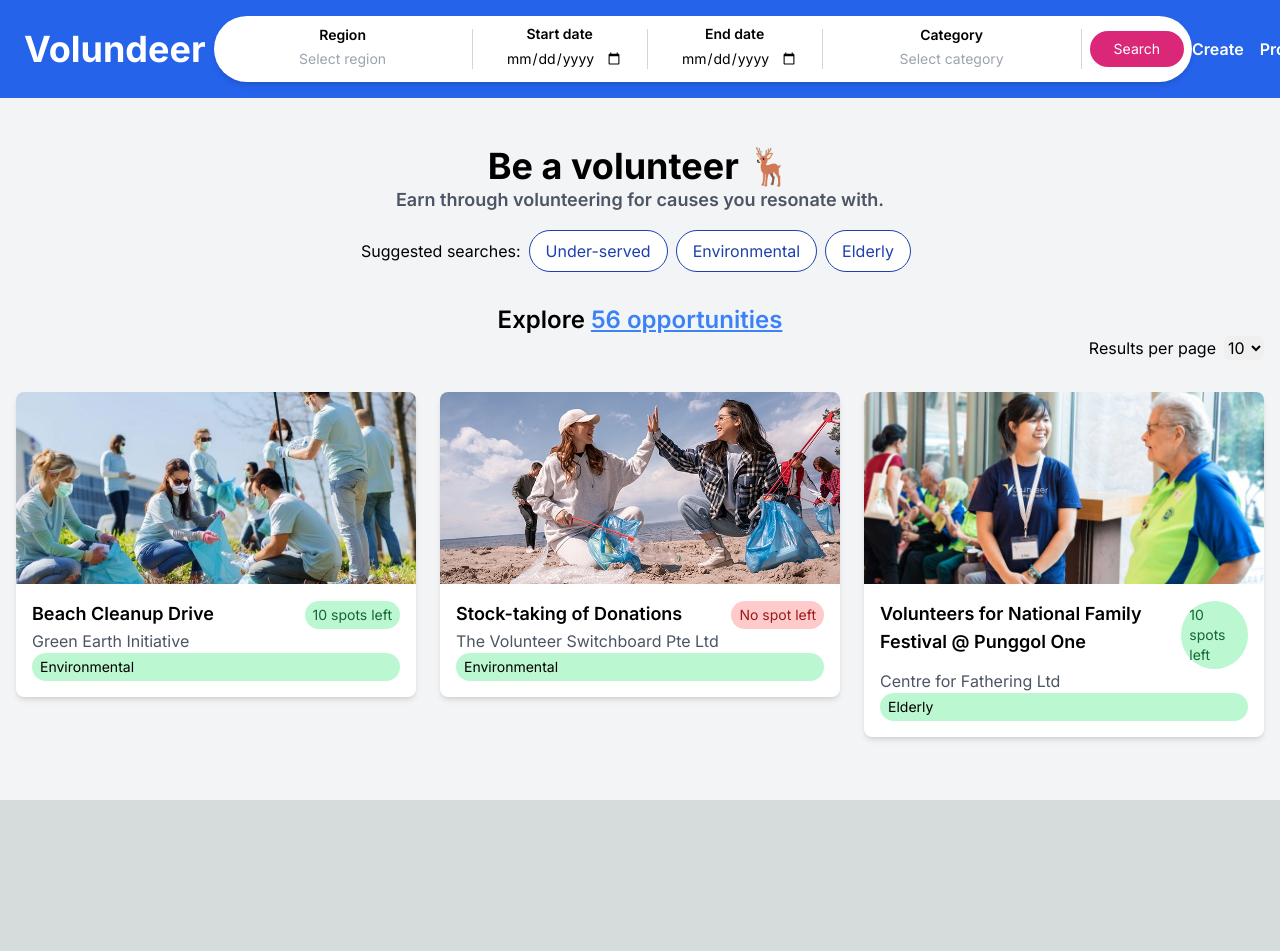
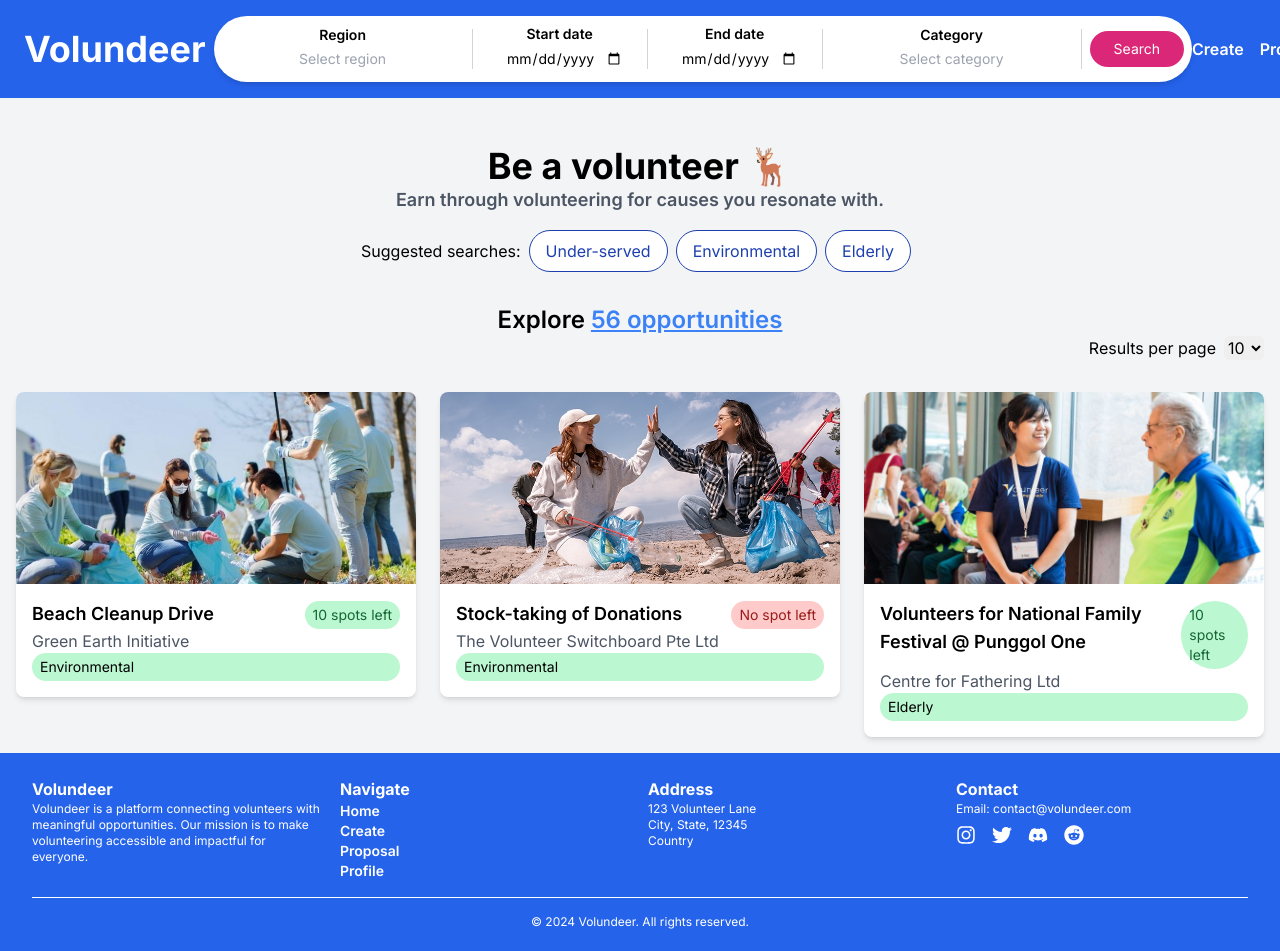
Before and after one commit to lucastey/volundeer, a Next.js app: page / in a window 1280 px wide. Shown: the top 951 px of the page. Before the commit the page ends 800 px from the top, so only its background shows below. Built offline with nearby package versions, Linux system fonts and the light colour scheme.

Commit message:
initial footer

```diff
--- /dev/null
+++ b/app/components/footer.tsx
@@ -0,0 +1,52 @@
+import React from 'react';
+import { FaInstagram, FaTwitter, FaDiscord, FaReddit } from 'react-icons/fa';
+
+const Footer = () => {
+  return (
+    <footer className="bg-blue-600 text-white py-6 px-4 md:px-8">
+      <div className="container mx-auto grid grid-cols-1 md:grid-cols-4 gap-4">
+        <div className="flex flex-col items-center md:items-start mb-4 md:mb-0">
+          <h2 className="text-md font-bold">Volundeer</h2>
+          <p className="text-xs">Volundeer is a platform connecting volunteers with meaningful opportunities. Our mission is to make volunteering accessible and impactful for everyone.</p>
+        </div>
+        <div className="flex flex-col items-center md:items-start mb-4 md:mb-0">
+          <h2 className="text-md font-bold">Navigate</h2>
+          <a href="/" className="text-sm font-semibold">Home</a>
+          <a href="/create" className="text-sm font-semibold">Create</a>
+          <a href="/proposal" className="text-sm font-semibold">Proposal</a>
+          <a href="/profile" className="text-sm font-semibold">Profile</a>
+        </div>
+        <div className="flex flex-col items-center md:items-start mb-4 md:mb-0">
+          <h2 className="text-md font-bold">Address</h2>
+          <p className="text-xs">123 Volunteer Lane</p>
+          <p className="text-xs">City, State, 12345</p>
+          <p className="text-xs">Country</p>
+        </div>
+        <div className="flex flex-col items-center md:items-start mb-4 md:mb-0">
+          <h2 className="text-md font-bold">Contact</h2>
+          <p className="text-xs mb-2">Email: contact@volundeer.com</p>
+          <div className="flex space-x-4">
+            <a href="https://instagram.com" target="_blank" rel="noopener noreferrer" aria-label="Instagram" className="text-xl">
+              <FaInstagram />
+            </a>
+            <a href="https://twitter.com" target="_blank" rel="noopener noreferrer" aria-label="Twitter" className="text-xl">
+              <FaTwitter />
+            </a>
+            <a href="https://discord.com" target="_blank" rel="noopener noreferrer" aria-label="Discord" className="text-xl">
+              <FaDiscord />
+            </a>
+            <a href="https://reddit.com" target="_blank" rel="noopener noreferrer" aria-label="Reddit" className="text-xl">
+              <FaReddit />
+            </a>
+          </div>
+        </div>
+      </div>
+      <div className="border-t border-white mt-4"></div>
+      <div className="text-center mt-4">
+        <p className="text-xs">&copy; 2024 Volundeer. All rights reserved.</p>
+      </div>
+    </footer>
+  );
+};
+
+export default Footer;
--- a/app/components/layout.tsx
+++ b/app/components/layout.tsx
@@ -2,6 +2,7 @@
 import React from 'react';
 import Head from 'next/head';
 import Navbar from './navbar';
+import Footer from './footer';
 
 const Layout = ({ children }: { children: React.ReactNode }) => {
     return (
@@ -15,6 +16,7 @@ const Layout = ({ children }: { children: React.ReactNode }) => {
             <main className="container mx-auto flex-1 p-4">
                 {children}
             </main>
+            <Footer />
         </div>
     );
 }
```
